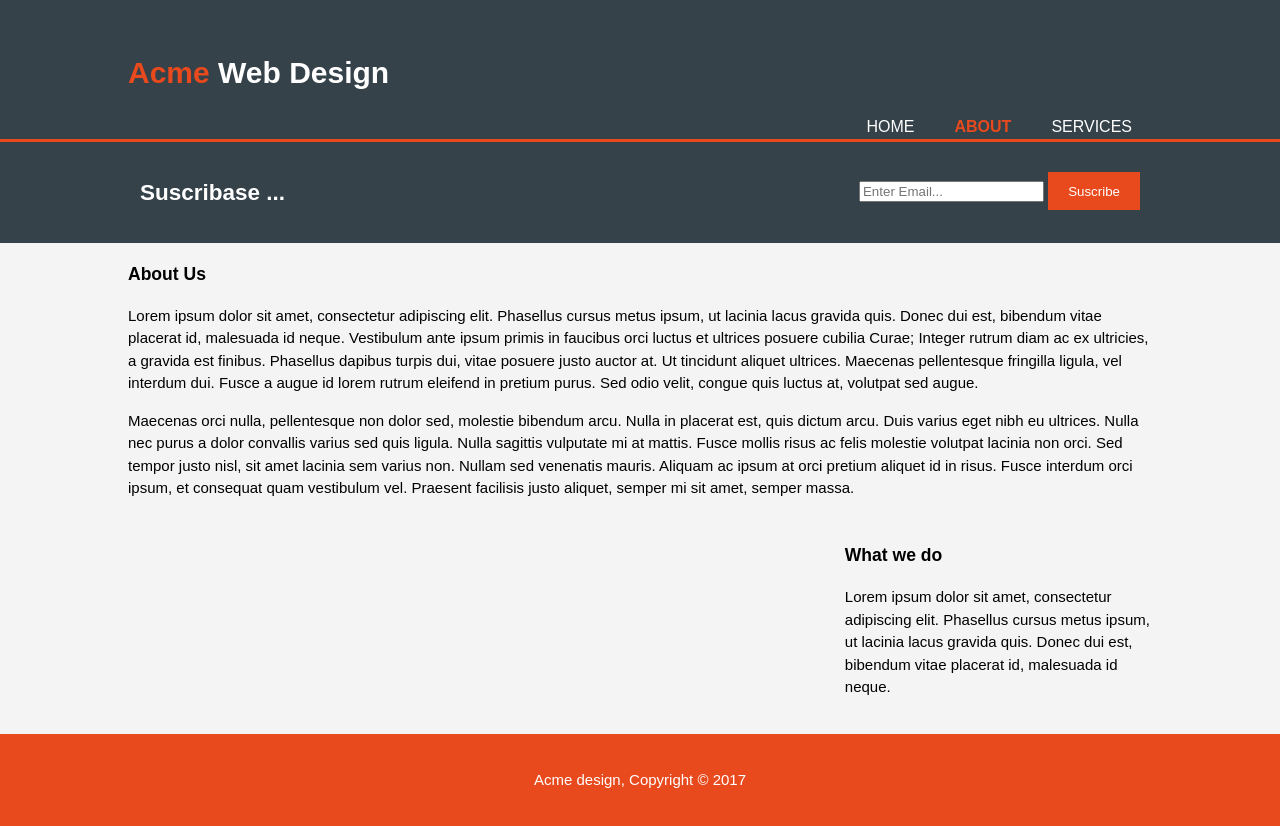
After one commit to Deniol2300/egresado, a PHP site: page /about.html in a window 1280 px wide. The commit adds this page. Run offline with PHP 8.4, Linux system fonts and the light colour scheme.

Commit message:
mejora index

```diff
--- /dev/null
+++ b/about.html
@@ -0,0 +1,65 @@
+<!DOCTYPE html>
+<html>
+    <head>
+        <meta charset="utf-8">
+        <meta name="viewport" content="width=devide-width">
+        <meta name="description" content="Example">
+        <meta name="keywords" content="esis, escuela de ingenieria, ingenieria de informatica y sistemas, unjbg, unjbg sistemas">
+        <meta name="author" content="Affortable Profesional Design">
+        <title>ESIS | About</title>
+        <link rel="stylesheet" href="./css/style.css">
+    </head>
+    <body>
+        <header>
+            <div class="container">
+                <div id="branding">
+                    <h1><span class="highlight">Acme</span> Web Design</h1>
+                </div>
+                <nav>
+                    <u1>
+                        <li><a href="index.html">Home</a></li>
+                        <li class="current"><a href="about.html">About</a></li>
+                        <li><a href="services.html">Services</a></li>
+                    </u1>
+                </nav>
+            </div>
+        </header>
+
+        <section id="newsletter">
+            <div class="container">
+                <h1>Suscribase ...</h1>
+                <form>
+                    <input type="email" placeholder="Enter Email...">
+                    <button type="submit" class="button_1">Suscribe</button>
+                </form>
+            </div>
+        </section>
+        <section id="main">
+            <div class="container">
+                <article ide="main-col">
+                    <h1 class="page-title">About Us</h1>
+                    <p>Lorem ipsum dolor sit amet, consectetur adipiscing elit. Phasellus cursus metus ipsum,
+                        ut lacinia lacus gravida quis. Donec dui est, bibendum vitae placerat id, malesuada id neque.
+                        Vestibulum ante ipsum primis in faucibus orci luctus et ultrices posuere cubilia Curae; Integer
+                         rutrum diam ac ex ultricies, a gravida est finibus. Phasellus dapibus turpis dui, vitae posuere
+                         justo auctor at. Ut tincidunt aliquet ultrices. Maecenas pellentesque fringilla ligula, vel
+                          interdum dui. Fusce a augue id lorem rutrum eleifend in pretium purus. Sed odio velit, congue
+                          quis luctus at, volutpat sed augue.
+
+                    </p>
+
+                    <p>Maecenas orci nulla, pellentesque non dolor sed, molestie bibendum arcu. Nulla in placerat est, quis dictum arcu. Duis varius eget nibh eu ultrices. Nulla nec purus a dolor convallis varius sed quis ligula. Nulla sagittis vulputate mi at mattis. Fusce mollis risus ac felis molestie volutpat lacinia non orci. Sed tempor justo nisl, sit amet lacinia sem varius non. Nullam sed venenatis mauris. Aliquam ac ipsum at orci pretium aliquet id in risus. Fusce interdum orci ipsum, et consequat quam vestibulum vel. Praesent facilisis justo aliquet, semper mi sit amet, semper massa.</p>
+                </article>
+                <aside id="sidebar">
+                    <h3>What we do</h3>
+                    <p>Lorem ipsum dolor sit amet, consectetur adipiscing elit. Phasellus cursus metus ipsum,
+                        ut lacinia lacus gravida quis. Donec dui est, bibendum vitae placerat id, malesuada id neque.</p>
+                </aside>
+            </div>
+        </section>
+        <footer>
+            <p>Acme design, Copyright &copy; 2017</p>
+        </footer>
+    </body>
+
+</html>
--- a/css/style.css
+++ b/css/style.css
@@ -60,11 +60,11 @@ header li{
     padding: 0 20px 0 20px;
 }
 
-header #branding{
+header #marca{
     float: left;
 }
 
-header #branding h1{
+header #marca h1{
     margin: 0;
 }
 
@@ -85,13 +85,15 @@ header a:hover{
 /*Showcase*/
 #showcase{
     min-height: 400px;
-    background: url('../img/egresado1.jpeg') no-repeat 0 -600px;
+    background: url('../img/screen.jpeg') no-repeat 0 -600px ;
     background-attachment: fixed;
     text-align: center;
     color: #ffffff;
 }
 
-
+img{
+    width: 100%;
+}
 #showcase h1{
     margin-top: 100px;
     font-size: 55px;
@@ -117,7 +119,7 @@ header a:hover{
     margin-top: 15px;
 }
 
-#newsletter input[type="email"]{
+#newsletter input[type="text"]{
     padding: 4px;
     height: 25px;
     width: 250px;
```
Also changed, not shown: index.html (+7 -3 lines), img/screen.jpeg (added), login.html (added), services.html (added).
